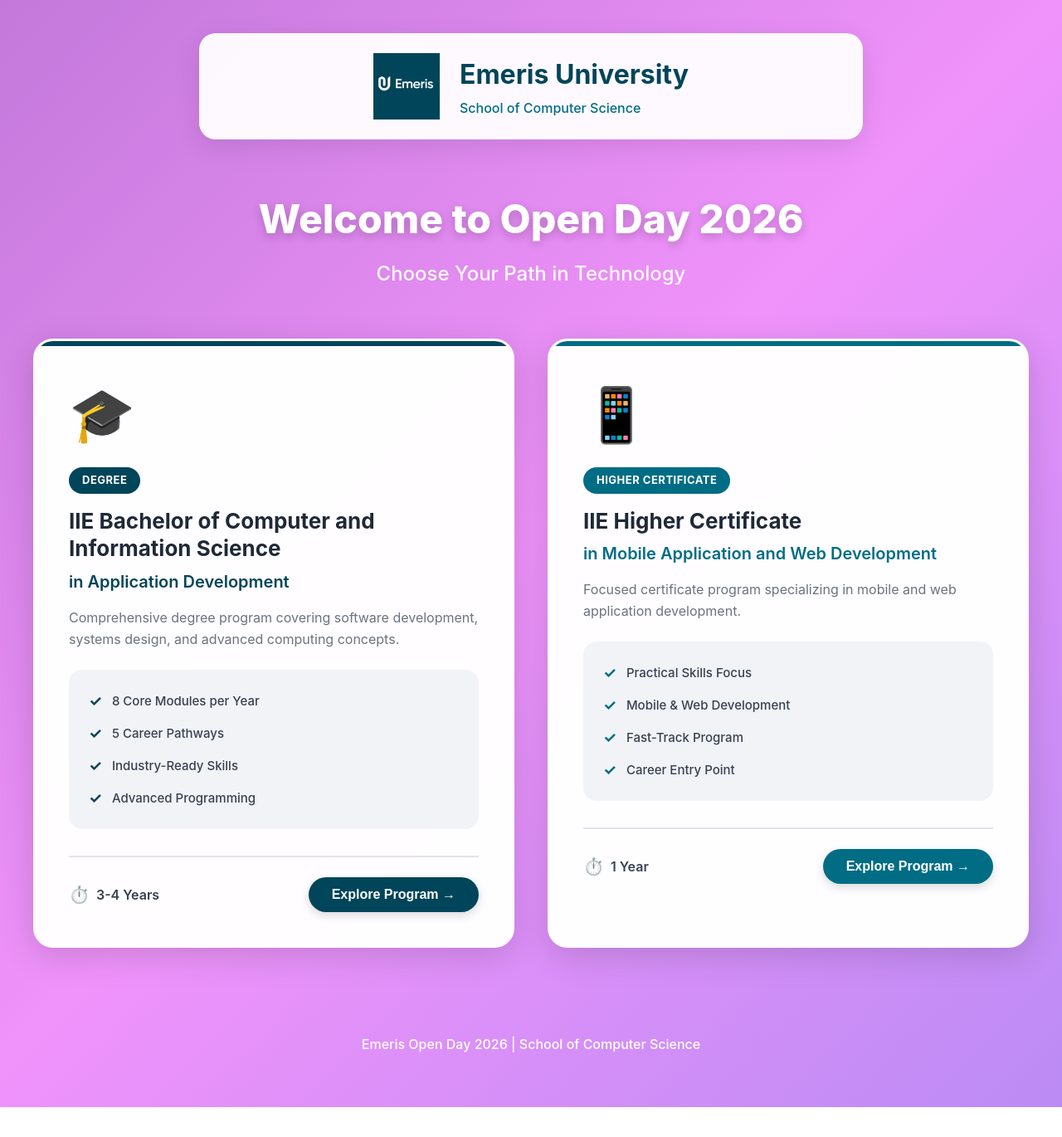
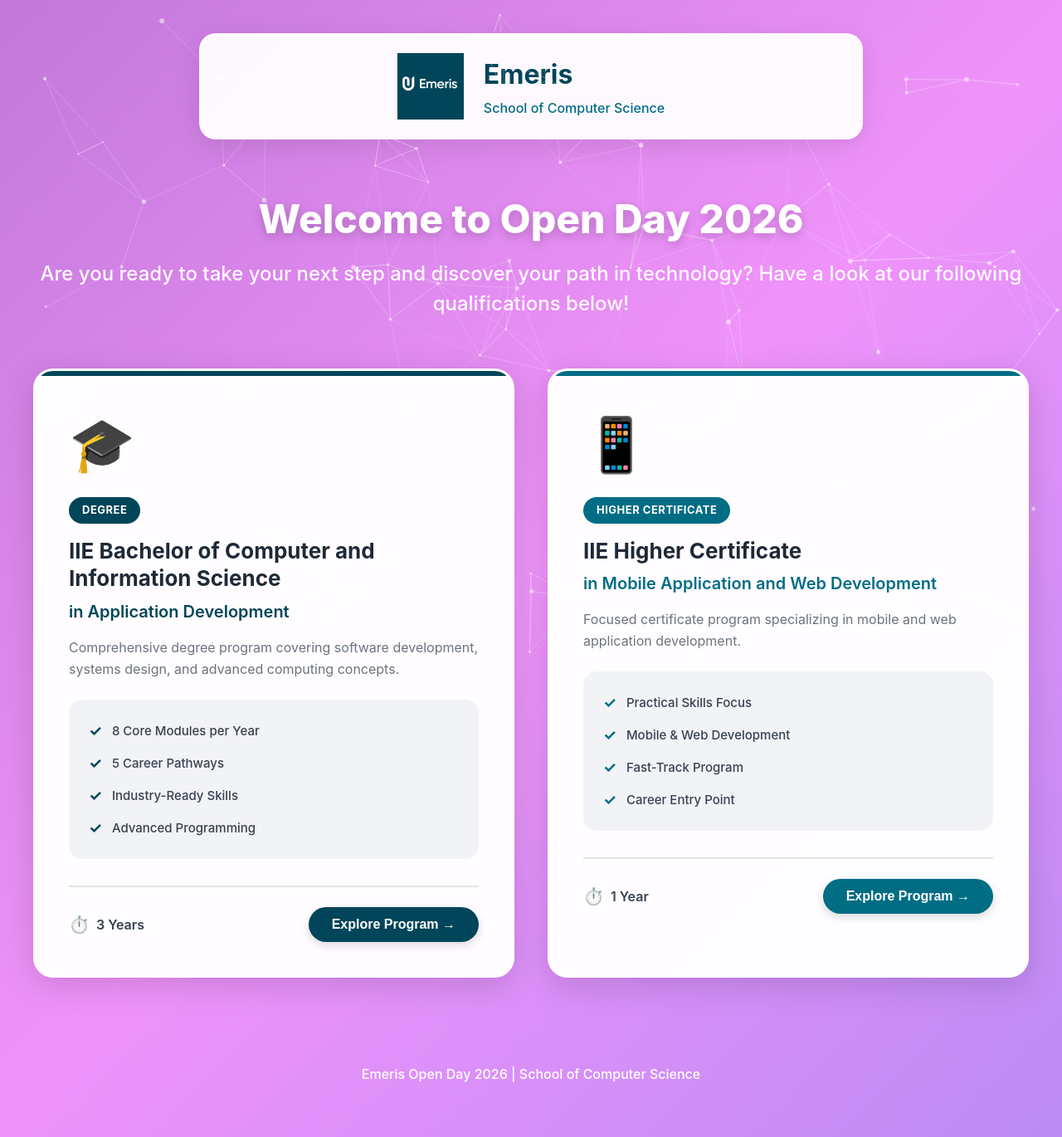
Before and after one commit to RohanM007/OpenDay, a React (Vite) app in the folder openday-app/: page / in a window 1280 px wide. Shown: the whole page at 83% size. Before the commit the page ends 1334 px from the top, so only its background shows below. Built offline with nearby package versions, Linux system fonts and the light colour scheme.

Commit message:
Minor changes to the information

```diff
--- a/openday-app/src/pages/LandingPage.jsx
+++ b/openday-app/src/pages/LandingPage.jsx
@@ -10,7 +10,7 @@
       title: 'IIE Bachelor of Computer and Information Science',
       subtitle: 'in Application Development',
       icon: '🎓',
-      duration: '3-4 Years',
+      duration: '3 Years',
       level: 'Degree',
       color: '#004559',
       description: 'Comprehensive degree program covering software development, systems design, and advanced computing concepts.',
@@ -41,6 +41,7 @@
 
   return (
     <div className="landing-page">
+      <ParticleBackground />
       {/* Header */}
       <motion.header
         className="landing-header"
@@ -55,7 +56,7 @@
           whileHover={{ scale: 1.05 }}
         />
         <div className="landing-header-text">
-          <h1>Emeris University</h1>
+          <h1>Emeris</h1>
           <p>School of Computer Science</p>
         </div>
       </motion.header>
@@ -68,7 +69,9 @@
         transition={{ duration: 0.8, delay: 0.2 }}
       >
         <h2>Welcome to Open Day 2026</h2>
-        <p className="welcome-subtitle">Choose Your Path in Technology</p>
+        <p className="welcome-subtitle">Are you ready to take your next step and discover your path in technology?
+          Have a look at our following qualifications below!
+        </p>
       </motion.section>
 
       {/* Program Cards */}
```
